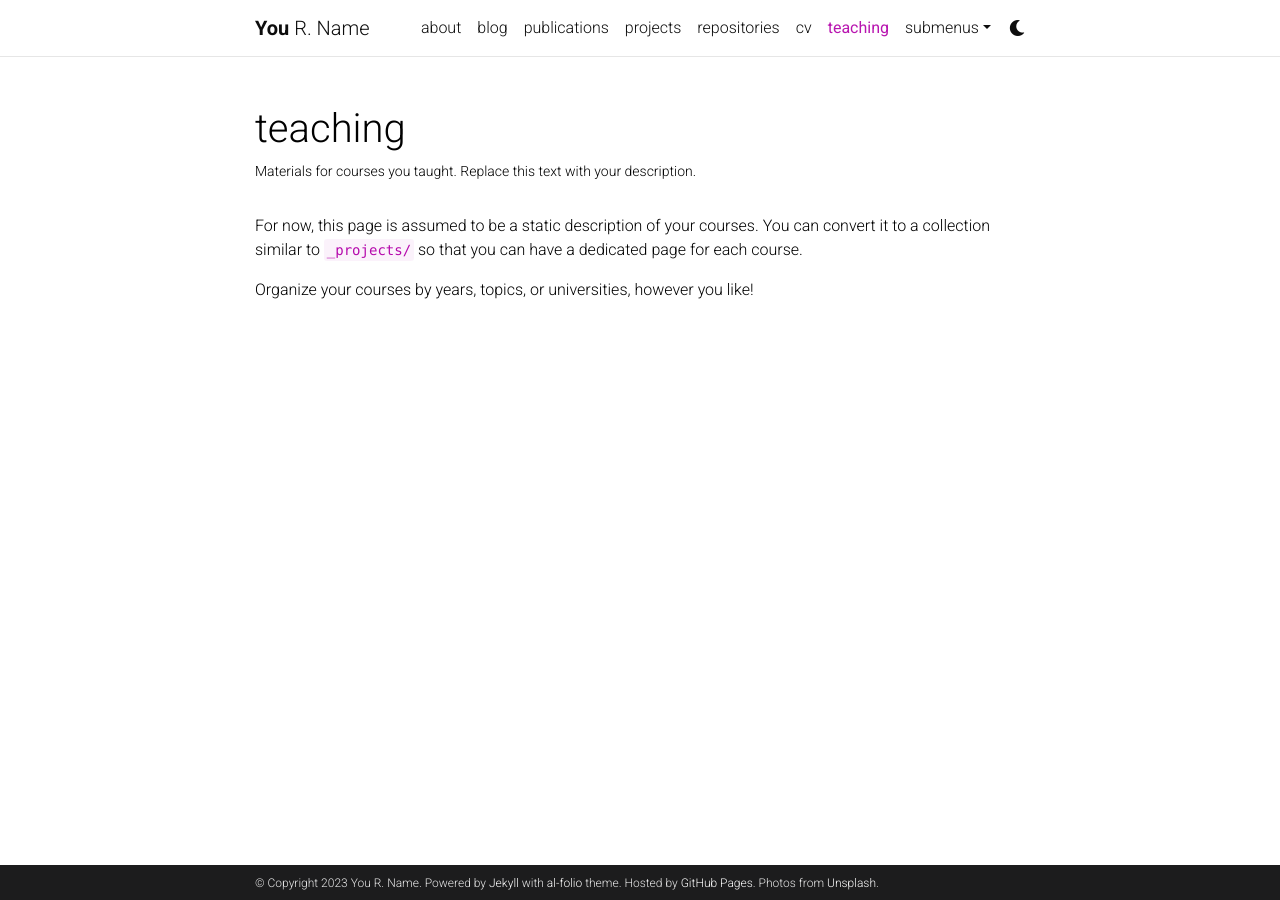
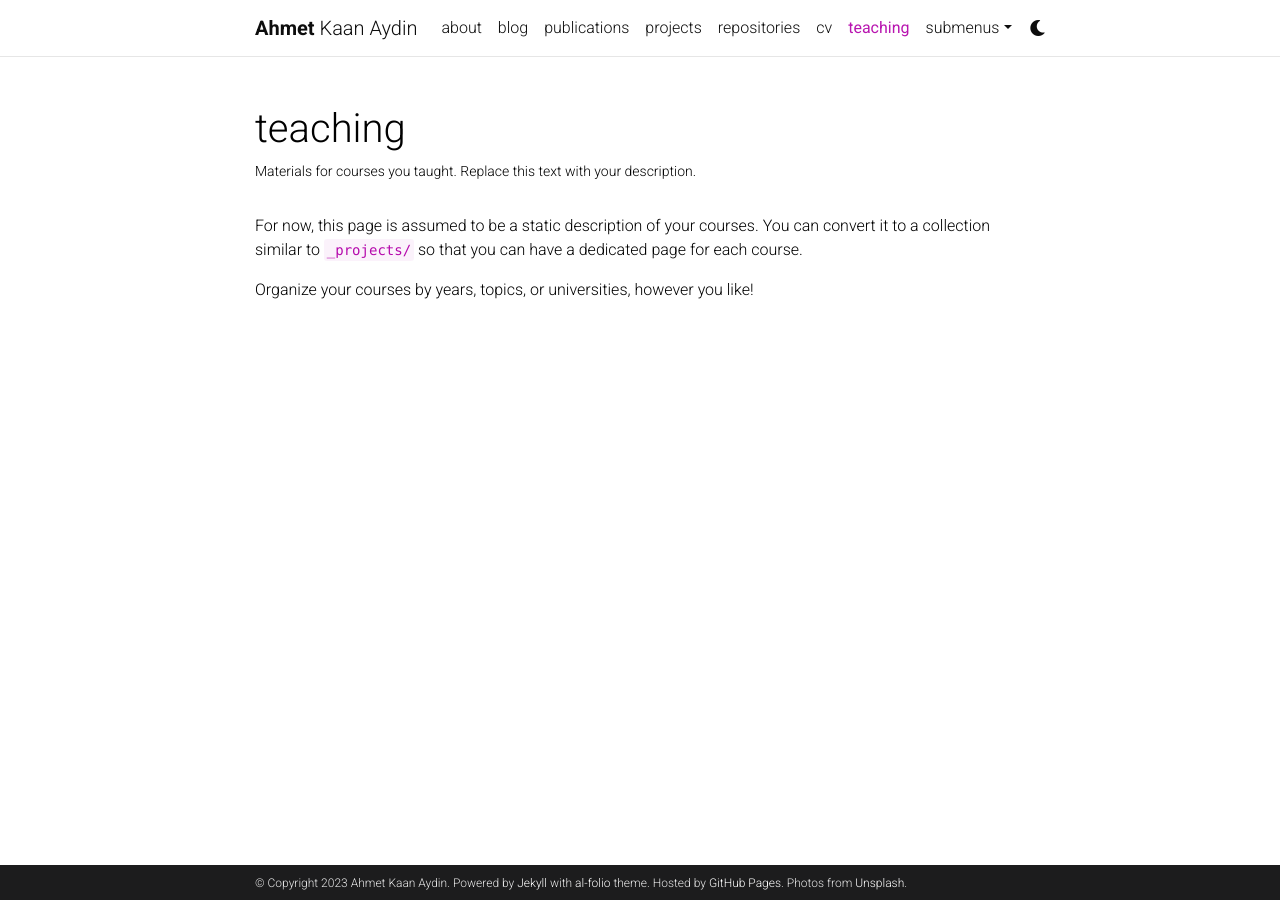
Before and after one commit to AhmetKaanA/AhmetKaanA.github.io, a Jekyll site: the page built from _pages/teaching.md, in a window 1280 px wide. Built offline with Jekyll 4.4.1, drawn with Linux system fonts in a browser that asks for light colours; comment, search, counter and statistics services are not loaded; a style sheet for code colours, icons or effects is not loaded.

Commit message:
website url changed

```diff
--- a/_config.yml
+++ b/_config.yml
@@ -3,9 +3,9 @@
 # -----------------------------------------------------------------------------
 
 title: blank # the website title (if blank, full name will be used instead)
-first_name: You
-middle_name: R.
-last_name: Name
+first_name: Ahmet
+middle_name: Kaan
+last_name: Aydin
 email: you@example.com
 description: > # the ">" symbol means to ignore newlines until "footer_text:"
   A simple, whitespace theme for academics. Based on [*folio](https://github.com/bogoli/-folio) design.
@@ -18,8 +18,8 @@
 lang: en # the language of your site (for example: en, fr, cn, ru, etc.)
 icon: ⚛️  # the emoji used as the favicon (alternatively, provide image name in /assets/img/)
 
-url: https://alshedivat.github.io # the base hostname & protocol for your site
-baseurl: /al-folio # the subpath of your site, e.g. /blog/
+url: https://AhmetKaanA.github.io # the base hostname & protocol for your site
+baseurl:  # the subpath of your site, e.g. /blog/
 last_updated: false # set to true if you want to display last updated in the footer
 impressum_path:  # set to path to include impressum link in the footer, use the same path as permalink in a page, helps to conform with EU GDPR
 
@@ -319,7 +319,7 @@
 # -----------------------------------------------------------------------------
 
 imagemagick:
-  enabled: true # enables responsive images for your site (recommended, see https://github.com/alshedivat/al-folio/issues/537)
+  enabled: false # enables responsive images for your site (recommended, see https://github.com/alshedivat/al-folio/issues/537)
   widths:
     - 480
     - 800
```
